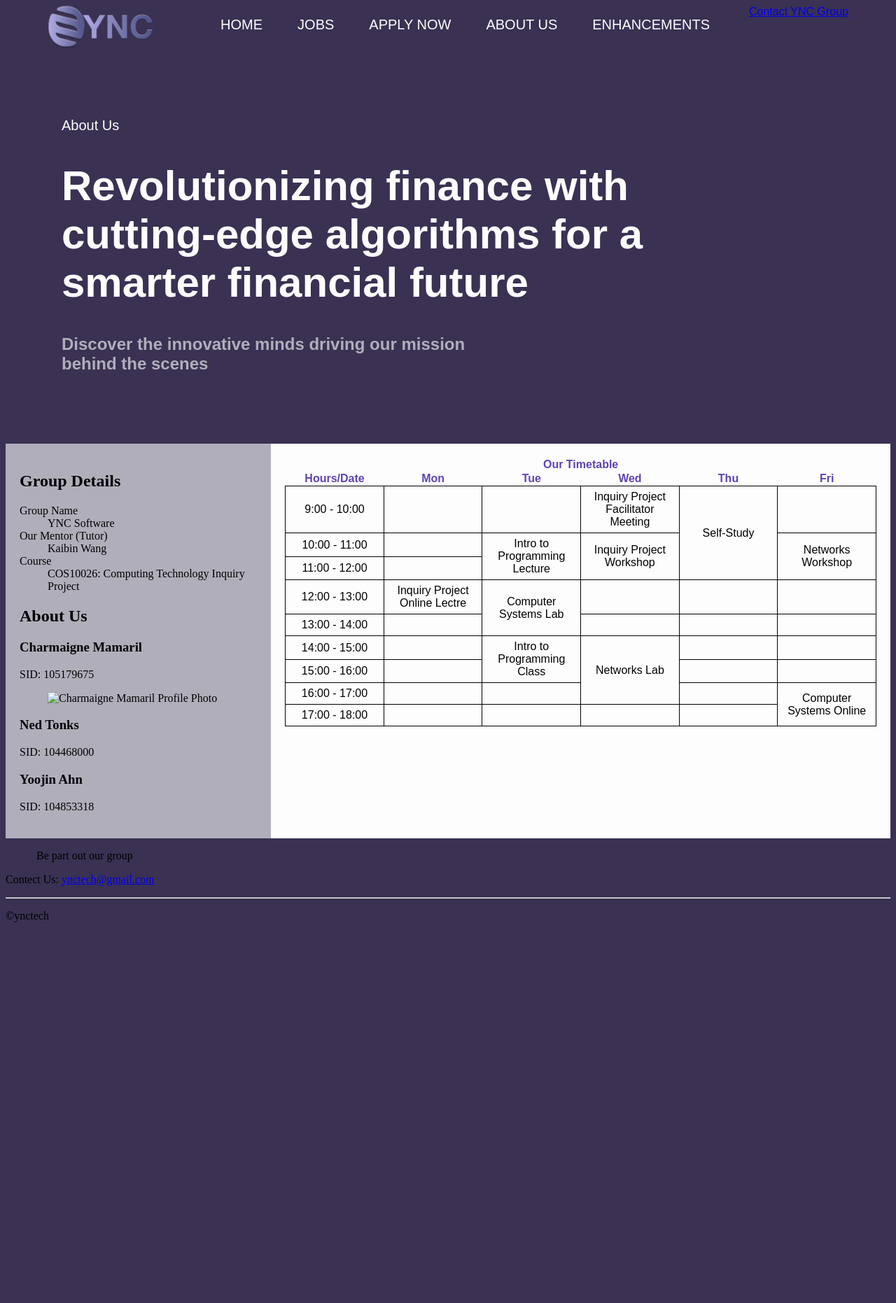
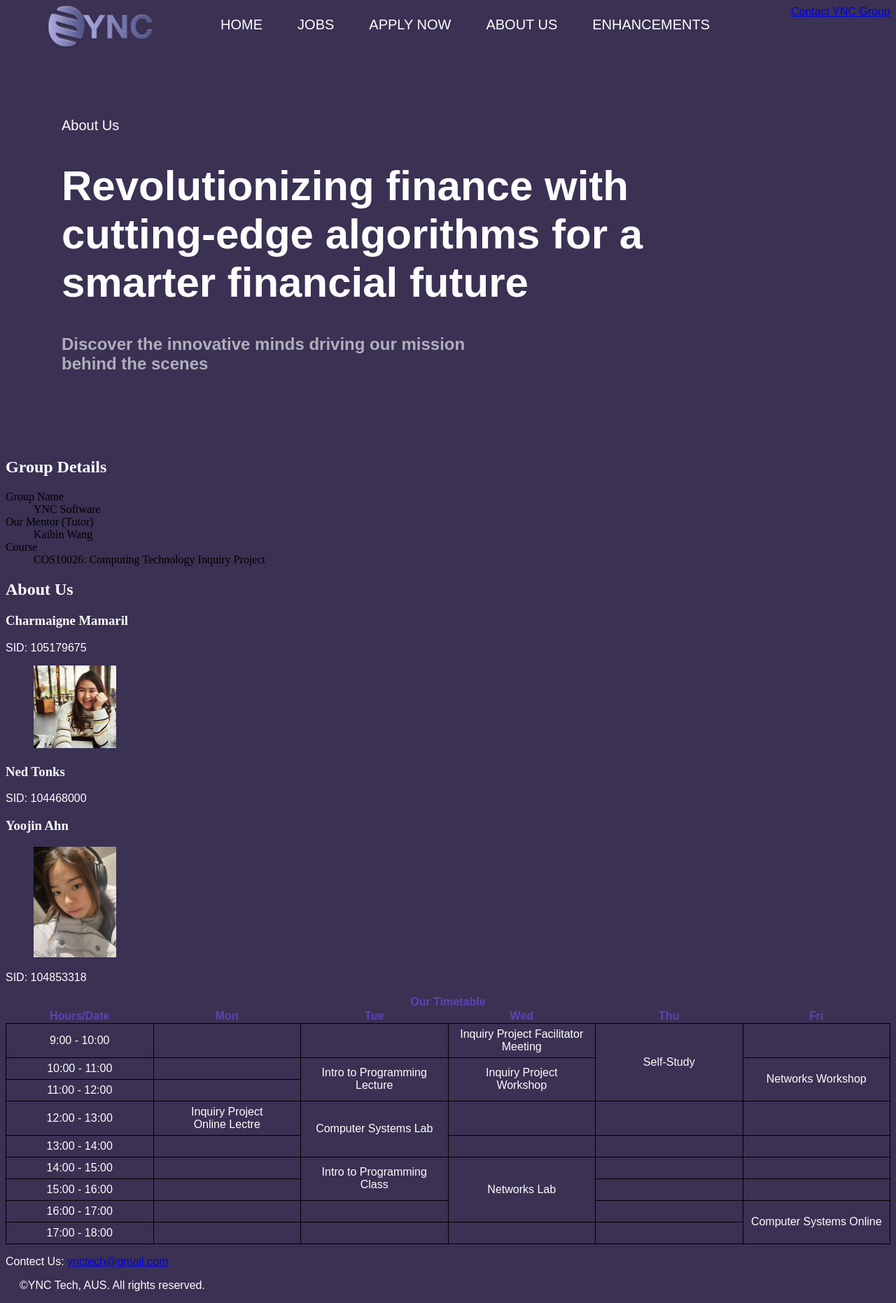
Before and after one commit to FakeTiramisu/Inquiry-Project-Assignment-1, a PHP site: page /about.html in a window 1280 px wide. Shown: the whole page at 70% size. Before the commit the page ends 1318 px from the top, so only its background shows below. Run offline with PHP 8.4, Linux system fonts and the light colour scheme; some web fonts are replaced.

Commit message:
Changes to about page and index

```diff
--- a/about.html
+++ b/about.html
@@ -33,9 +33,6 @@
         <h1>Revolutionizing finance with </br>cutting-edge algorithms for a </br>smarter financial future </h1>
         <h2>Discover the innovative minds driving our mission </br>behind the scenes</h2>
     </div>
-
-    <div class="row">
-        <div class="side">
         <h2>Group Details</h2>
         <dl>
             <dt>Group Name</dt>
@@ -50,14 +47,15 @@
         <h3>Charmaigne Mamaril</h3>
         <p>SID: 105179675</p>
         <figure>
-                <img src="#" alt="Charmaigne Mamaril Profile Photo">
+            <img src="images/charmaigne_profile.png" alt="Charmaigne Mamaril Profile Photo">
         </figure>
         <h3>Ned Tonks</h3>
         <p>SID: 104468000</p>
         <h3>Yoojin Ahn</h3>
+        <figure>
+            <img src="images/yoojin_profile.jpg" alt="Yoojin Ahn Profile Photo">
+        </figure>
         <p>SID: 104853318</p>
-        </div>
-        <div class="main">
     <table class="timetable">
         <tr>
             <th colspan="6">Our Timetable</th>
@@ -136,15 +134,9 @@
             <td></td>
         </tr>
     </table>
-        </div>
-    </div>
-    <figure>
-        <img src="" lat="YNC Group Photo">
-        <figurecaption>Be part out our group</figurecaption>
-    </figure>
     <p>Contect Us: <a href="mailto:104853318@student.swin.edu.au">ynctech@gmail.com</a></p>
-
-    <hr>
-    <p>&copy;ynctech</p>
+    <footer>
+        <p>&copy;YNC Tech, AUS. All rights reserved.</p>
+    </footer>
 </body>
 </html>
--- a/styles/style.css
+++ b/styles/style.css
@@ -10,6 +10,16 @@
 /* Stylising the body of the page */
 body {
     background-color: #3a3153;
+}
+
+h1, h2, h3{
+    font-family: "GT Walsheim";
+    color:#fefdfd;
+}
+
+p{
+    font-family: "Karla", sans-serif;
+    color: #fefdfd;
 }
 
 /* Stylise the header of the page */
@@ -39,11 +49,22 @@ body {
     align-self: center;
 }
 
-.header-main-email {
-    float: left;
-    color: #fefdfd;
-    padding-right: 60px;
+/* Styalising email button */
+.contact {
+    box-sizing: border-box;
+    text-align: center;
     text-decoration: none;
+    padding: 9px 25px;
+    background-color: #7ea0ff;
+    color:#fefdfd;
+    border: none;
+    border-radius: 50px;
+    cursor: pointer;
+    transition: all 0.3s ease 0s;
+}
+
+a.contact:hover{
+    background-color: #5174d5;
 }
 
 /* Stylise the navigation bar */
@@ -98,7 +119,7 @@ body {
 
 .header-content h2 {
     color: #b1aebb;
-    font-family: "GT Walsheim", sans-serif;
+    font-family: "GT Pressura Light", sans-serif;
 }
 
 .header-content p {
@@ -106,199 +127,32 @@ body {
     font-family: "Karla", sans-serif;
 }
 
-/* Stylising a column for "About Us" page */
-*{
-    box-sizing: border-box;
-}
-.row {
-    display: flex;
-    flex-wrap: wrap;
-}
-
-/* Left side bar on the About Us page */
-.side {
-    flex: 30%;
-    background-color: #b1aebb;
-    padding: 20px;
-}
-
-/* Main column on the right on the About Us page */
-.main{
-    flex: 70%;
-    background-color: #fefdfd;
-    font-family: "Karla", sans-serif;
-    padding: 20px;
-}
-
 /* Stylising timetable */
 .timetable {
     width: 100%;
     border-collapse: collapse;
     table-layout: fixed;
+    font-family: "Karla", sans-serif;
+    color: #fefdfd;
 }
 
-.timetable th {
+th {
     color: #5f43b2;
 }
 
-.timetable td{
+td{
     border: 1px solid black;
     padding: 6px;
     text-align: center;
 }
 
-/*
-    CSS Stylesheet for Assignment 1
-*/
-
-/*Import Cool Fonts*/
-@import url(https://db.onlinewebfonts.com/c/b712c1dfca1bfc2e6d80b2c9d9c0c957?family=GT+Walsheim);
-@import url(https://db.onlinewebfonts.com/c/750e3658d4460a397a551dfac26bb272?family=Karla);
-@import url(https://db.onlinewebfonts.com/c/16842c927f8ef77adc29f7c5e27929ca?family=GT+Pressura+Light);
-
-/* Stylising the body of the page */
-body {
-    background-color: #3a3153;
+/* Figure Style */
+figure img{
+    width: 10%
 }
 
-/* Stylise the header of the page */
-.header-main {
-    width: 100%;
-    height: 60px;
-    background-color: #3a3153;
-    display: flex;
-    justify-content: space-between;
-    font-family: "Karla", sans-serif;
+/* Footer stylisation */
+footer{
+    padding-left: 20px;
+    color:#fefdfd;
 }
-
-/* Logo and the logo image */
-.header-main-logo {
-    width: fit-content;
-    height: 100%;
-    padding-left: 60px;
-    display: flex;
-}
-
-.header-main-logo img {
-    height: 60px;
-    align-self: center;
-}
-
-.header-main-email {
-    float: left;
-    color: #fefdfd;
-    padding-right: 60px;
-    text-decoration: none;
-}
-
-/* Stylise the navigation bar */
-.header-main-nav {
-    width: fit-content;
-    height: 100%;
-}
-
-.header-main-nav ul {
-
-    margin-left: 30px;
-}
-
-.header-main-nav ul li{
-    list-style: none;
-    display: inline;
-    float: left;
-    transition: 0.5s;
-}
-
-.header-main-nav ul li a{
-    padding: 0 25px;
-    font-size: 20px;
-    text-decoration: none;
-    color: #fefdfd;
-    display: block;
-    height: 100%;
-}
-
-/* Extra animation on navigation bar */
-.header-main-nav ul:hover li {
-    opacity: 0.2;
-    filter: blur(2px);
-}
-
-.header-main-nav ul li:hover {
-    opacity: 1;
-    filter: blur(0px);
-}
-
-/* Stylising the main content of the header */
-.header-content {
-    padding: 80px;
-    text-align: left;
-    color: #fefdfd;
-}
-
-.header-content h1 {
-    font-size: 60px;
-    font-family: "GT Walsheim", sans-serif;
-}
-
-.header-content h2 {
-    color: #b1aebb;
-    font-family: "GT Walsheim", sans-serif;
-}
-
-.header-content p {
-    font-size: 20px;
-    font-family: "Karla", sans-serif;
-}
-
-/* Stylising a column for "About Us" page */
-*{
-    box-sizing: border-box;
-}
-.row {
-    display: flex;
-    flex-wrap: wrap;
-}
-
-/* Left side bar on the About Us page */
-.side {
-    flex: 30%;
-    background-color: #b1aebb;
-    padding: 20px;
-}
-
-/* Main column on the right on the About Us page */
-.main{
-    flex: 70%;
-    background-color: #fefdfd;
-    font-family: "Karla", sans-serif;
-    padding: 20px;
-}
-
-/* Stylising timetable */
-.timetable {
-    width: 100%;
-    border-collapse: collapse;
-    table-layout: fixed;
-}
-
-.timetable th {
-    color: #5f43b2;
-}
-
-.timetable td{
-    border: 1px solid black;
-    padding: 6px;
-    text-align: center;
-}
-
-/* Footer Styling */
-.footer{
-    margin-top: 1em;
-    margin-right: auto;
-    margin-bottom: 2em;
-    margin-left: auto;
-    max-width: 100%
-    background: #fefdfd;
-    font-family: "Karla", sans-serif;
-}
```
Also changed, not shown: index.html (+4 -3 lines), images/yoojin_profile.jpg (added). Lines whose indentation alone changed are shown as unchanged.
